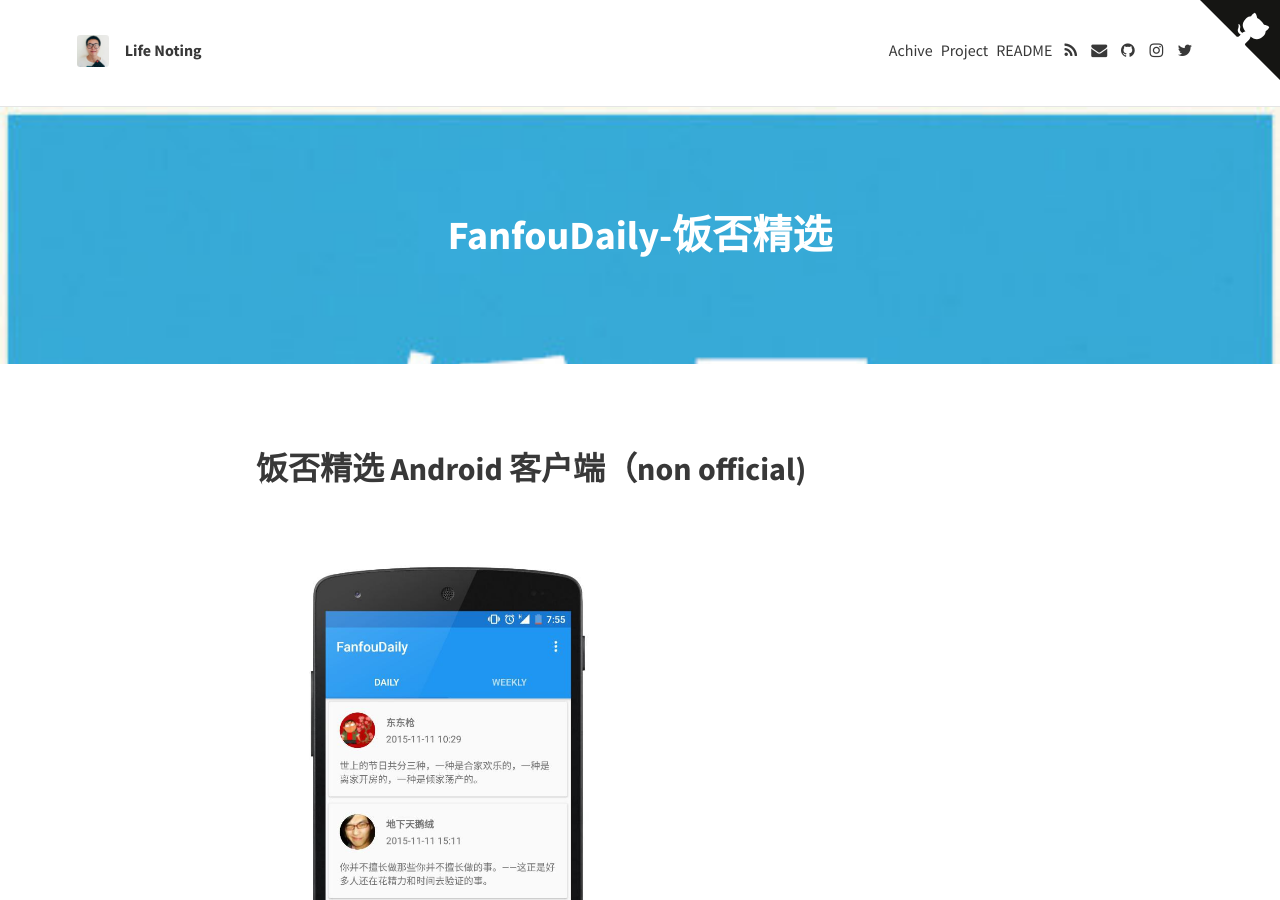
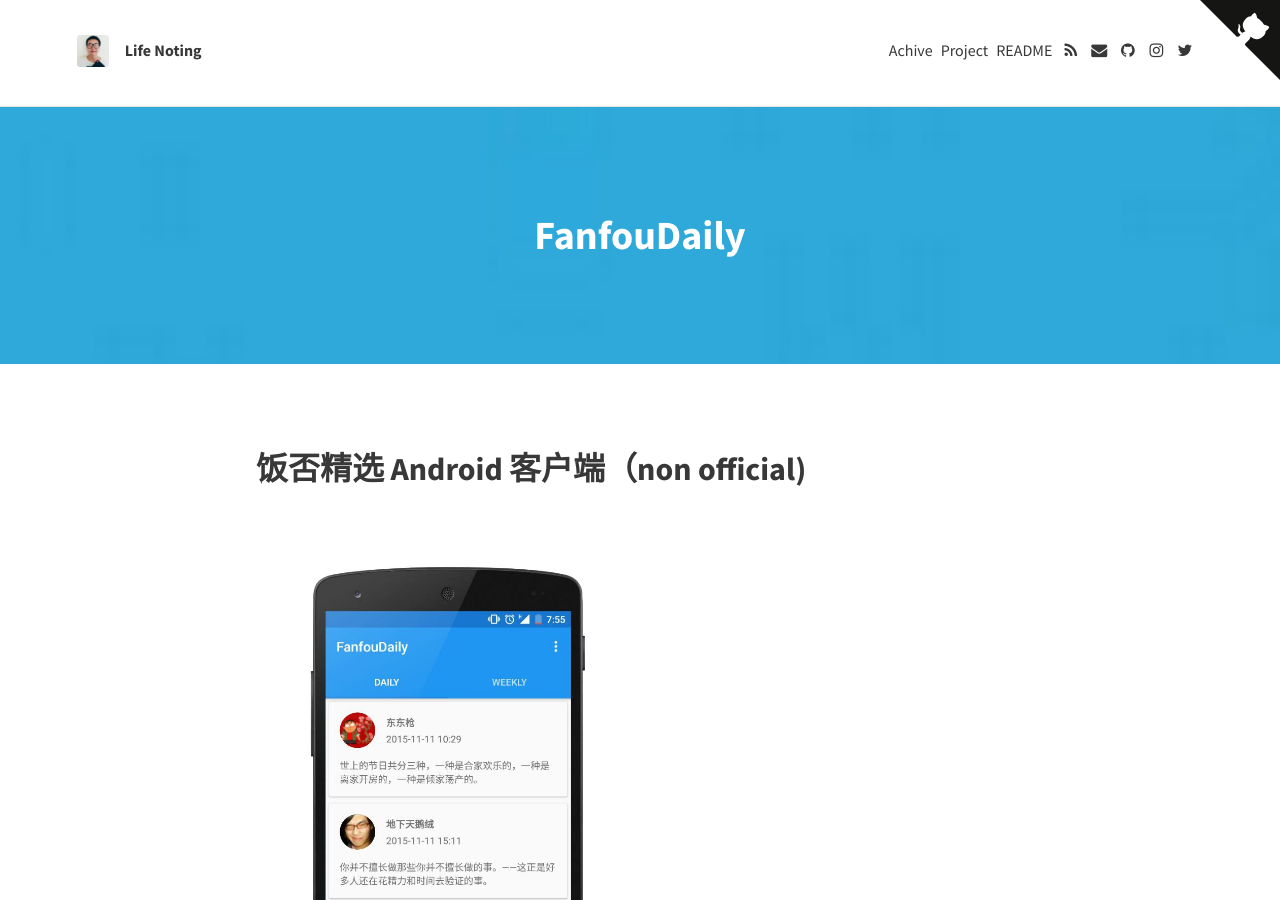
Before and after one commit to Anthonyeef/backup-of-personal-blog, a Jekyll site: the page built from page/project/fanfoudaily.md, in a window 1280 px wide and 900 px high. Built offline with Jekyll 4.4.1, drawn with Linux system fonts in a browser that asks for light colours; nearby versions of some CDN libraries.

Commit message:
change cover image for fanfoudaily

```diff
--- a/page/project/fanfoudaily.md
+++ b/page/project/fanfoudaily.md
@@ -1,8 +1,8 @@
 ---
 
 layout: page
-title: "FanfouDaily-饭否精选"
-feature-img: "img/fanfou.jpg"
+title: "FanfouDaily"
+feature-img: "img/fanfou.png"
 permalink: /project/android/fanfoudaily/
 hide: true
 
```
Also changed, not shown: img/fanfou.jpg (deleted), img/fanfou.png (added).
